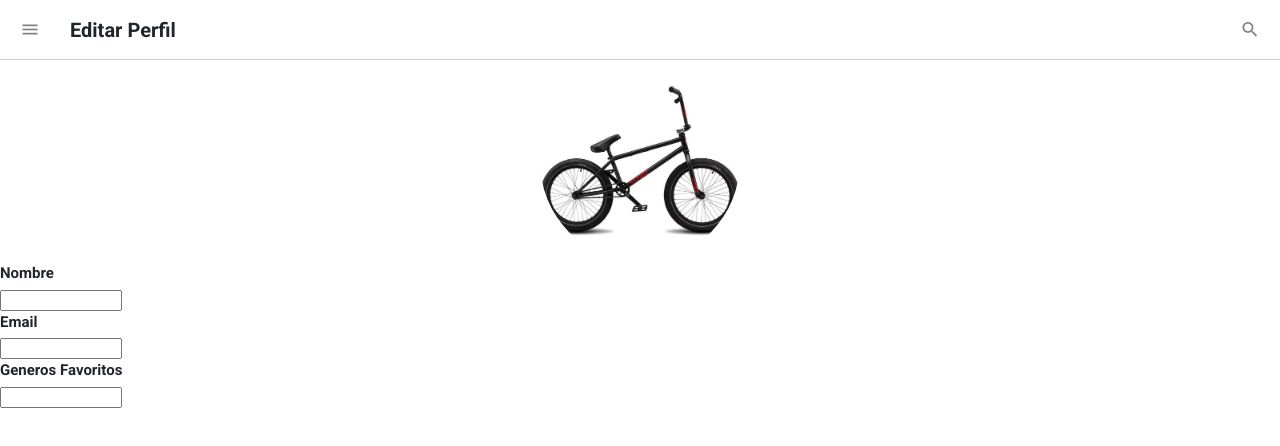
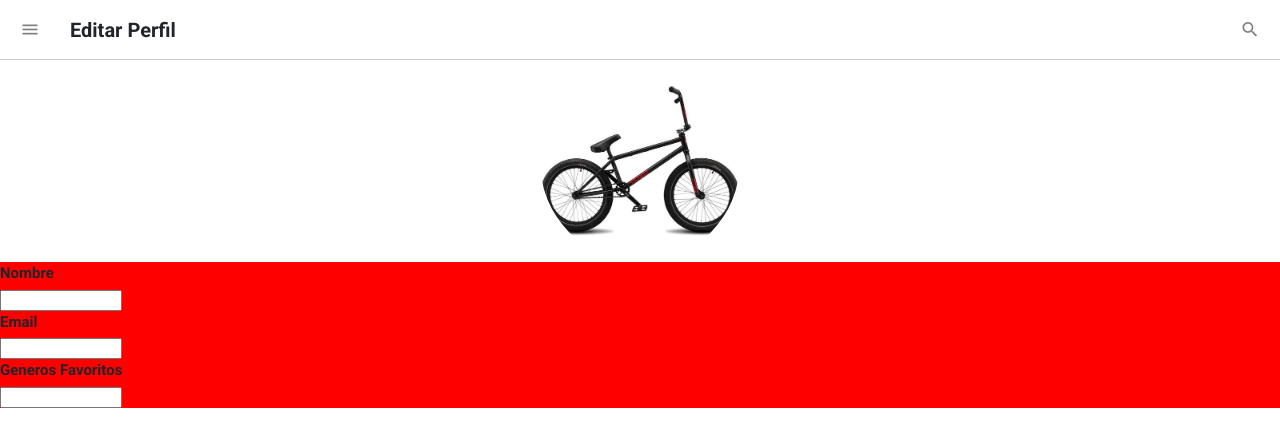
Before and after one commit to ET20/libroslibresui, a Vue app: page /#/Micuenta in a window 1280 px wide. Shown: the top 446 px of the page. Built offline with nearby package versions, Linux system fonts and the light colour scheme.

Commit message:
cambios a micuenta-scss

```diff
--- a/src/views/Micuenta/micuenta.css
+++ b/src/views/Micuenta/micuenta.css
@@ -8,4 +8,8 @@
   margin: 0 auto;
   display: block;
 }
+
+#MiCuentaContainer .Infouser {
+  background: red;
+}
 /*# sourceMappingURL=micuenta.css.map */
--- a/src/views/Micuenta/micuenta.scss
+++ b/src/views/Micuenta/micuenta.scss
@@ -11,6 +11,10 @@
 
     }
 
+    .Infouser{
+      background:red;
+    }
+
 
 
 
```
Also changed, not shown: 1 other file (tests, documents, lock files or other folders).
